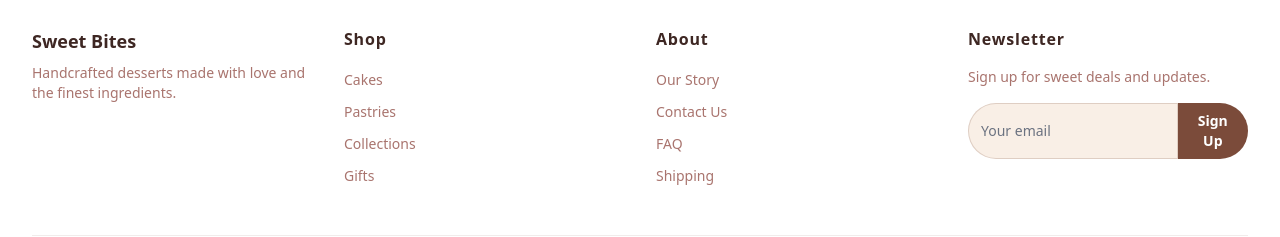
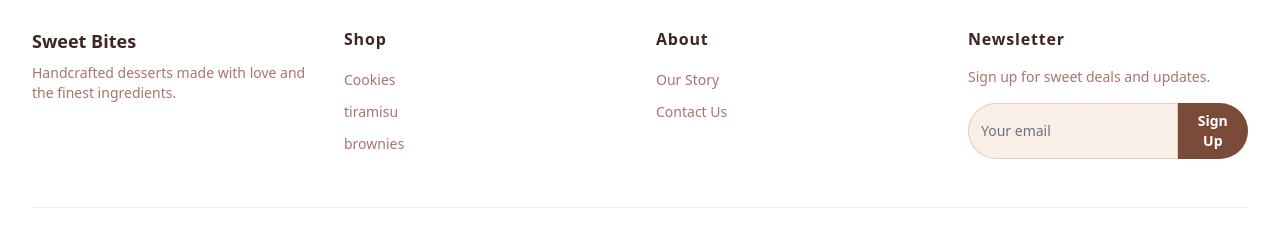
Before and after one commit to kallel-amina/projet_web_cookies, an Angular app in the folder SweetBitesFE/: page / in a window 1280 px wide. Shown: the part 1998-2235 px from the top of the page. Built offline with nearby package versions, Linux system fonts and the light colour scheme.

Commit message:
footer and font changes

```diff
--- a/SweetBitesFE/src/app/app.routes.ts
+++ b/SweetBitesFE/src/app/app.routes.ts
@@ -21,7 +21,7 @@ export const routes: Routes = [
 
   { path: 'profile', component: ProfileComponent, title: 'profile' },
 
-  // TODO: create brownies page component
+
   // { path: 'brownies', component: BrowniesComponent, title: 'Brownies' },
 
   { path: '**', redirectTo: '' }
--- a/SweetBitesFE/src/app/footer/footer.html
+++ b/SweetBitesFE/src/app/footer/footer.html
@@ -9,10 +9,12 @@
           <div>
             <h4 class="text-base font-semibold text-text-primary dark:text-white tracking-wider">Shop</h4>
             <ul class="mt-4 space-y-2">
-              <li><a class="text-sm text-text-secondary dark:text-gray-400 hover:text-primary dark:hover:text-white" href="#">Cakes</a></li>
-              <li><a class="text-sm text-text-secondary dark:text-gray-400 hover:text-primary dark:hover:text-white" href="#">Pastries</a></li>
-              <li><a class="text-sm text-text-secondary dark:text-gray-400 hover:text-primary dark:hover:text-white" href="#">Collections</a></li>
-              <li><a class="text-sm text-text-secondary dark:text-gray-400 hover:text-primary dark:hover:text-white" href="#">Gifts</a></li>
+              <li><a class="text-sm text-text-secondary dark:text-gray-400 hover:text-primary dark:hover:text-white" routerLink="/cookies">Cookies</a></li>
+              <li><a class="text-sm text-text-secondary dark:text-gray-400 hover:text-primary dark:hover:text-white" routerLink="/tiramisu">tiramisu</a></li>
+              <li><a class="text-sm text-text-secondary dark:text-gray-400 hover:text-primary dark:hover:text-white" routerLink="/brownies">brownies</a></li>
+
+
+
             </ul>
           </div>
           <div>
@@ -20,8 +22,7 @@
             <ul class="mt-4 space-y-2">
               <li><a class="text-sm text-text-secondary dark:text-gray-400 hover:text-primary dark:hover:text-white" href="#">Our Story</a></li>
               <li><a class="text-sm text-text-secondary dark:text-gray-400 hover:text-primary dark:hover:text-white" href="#">Contact Us</a></li>
-              <li><a class="text-sm text-text-secondary dark:text-gray-400 hover:text-primary dark:hover:text-white" href="#">FAQ</a></li>
-              <li><a class="text-sm text-text-secondary dark:text-gray-400 hover:text-primary dark:hover:text-white" href="#">Shipping</a></li>
+
             </ul>
           </div>
           <div>
```
